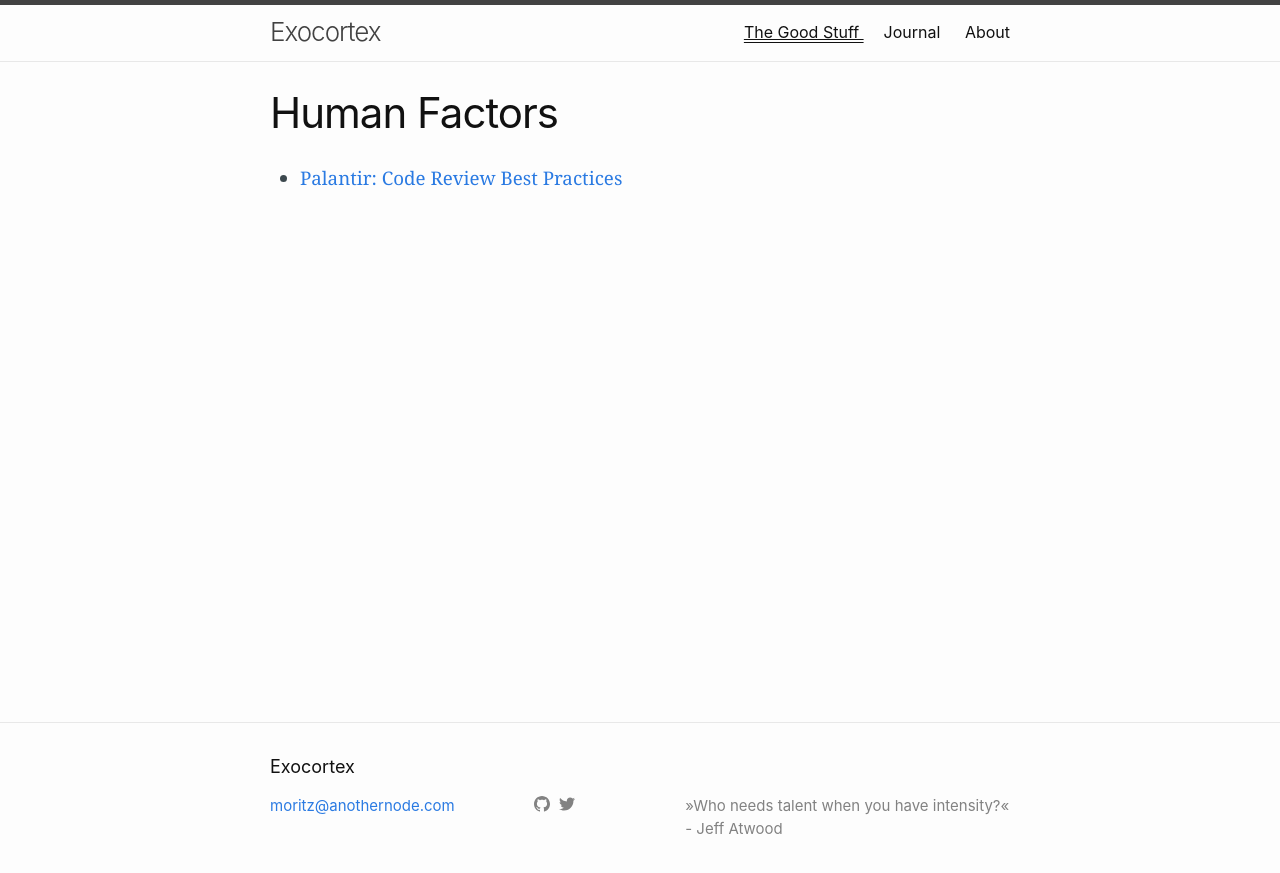
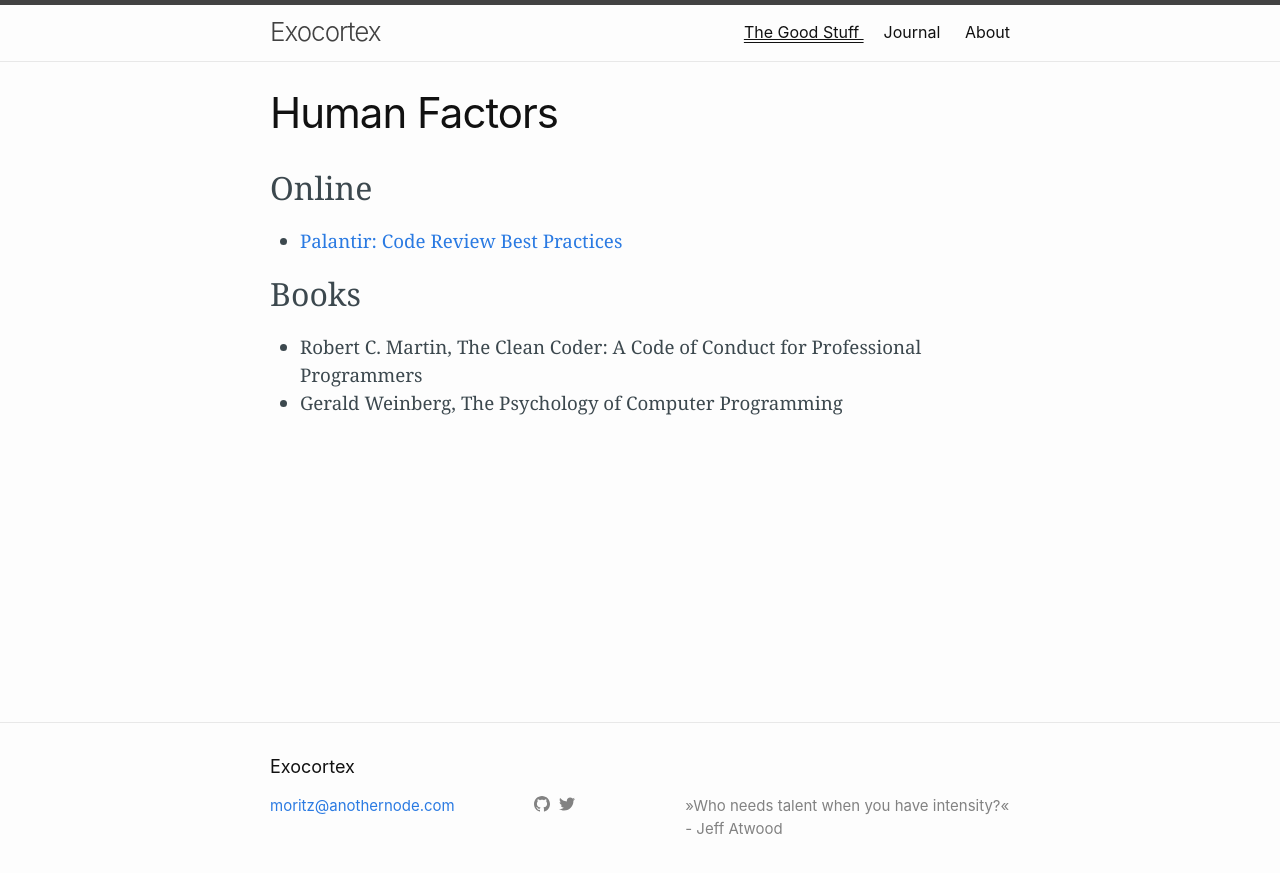
Before and after one commit to anothernode/exocortex-jekyll, a Jekyll site: the page built from the-good-stuff/human-factors.md, in a window 1280 px wide. Shown: the top 873 px of the page. Built offline with Jekyll 4.4.1, drawn with Linux system fonts in a browser that asks for light colours.

Commit message:
Add some bits of content

```diff
--- a/the-good-stuff/human-factors.md
+++ b/the-good-stuff/human-factors.md
@@ -5,4 +5,12 @@ nav_id: the-good-stuff
 permalink: the-good-stuff/human-factors
 ---
 
+## Online
+
 - [Palantir: Code Review Best Practices](https://medium.com/palantir/code-review-best-practices-19e02780015f)
+
+## Books
+
+- Robert C. Martin, The Clean Coder: A Code of Conduct for Professional
+  Programmers
+- Gerald Weinberg, The Psychology of Computer Programming
```
Also changed, not shown: the-good-stuff.md (+2 -1 lines), the-good-stuff/architecture.md (+6 -0 lines), the-good-stuff/java.md (+5 -0 lines), the-good-stuff/programming.md (added).
